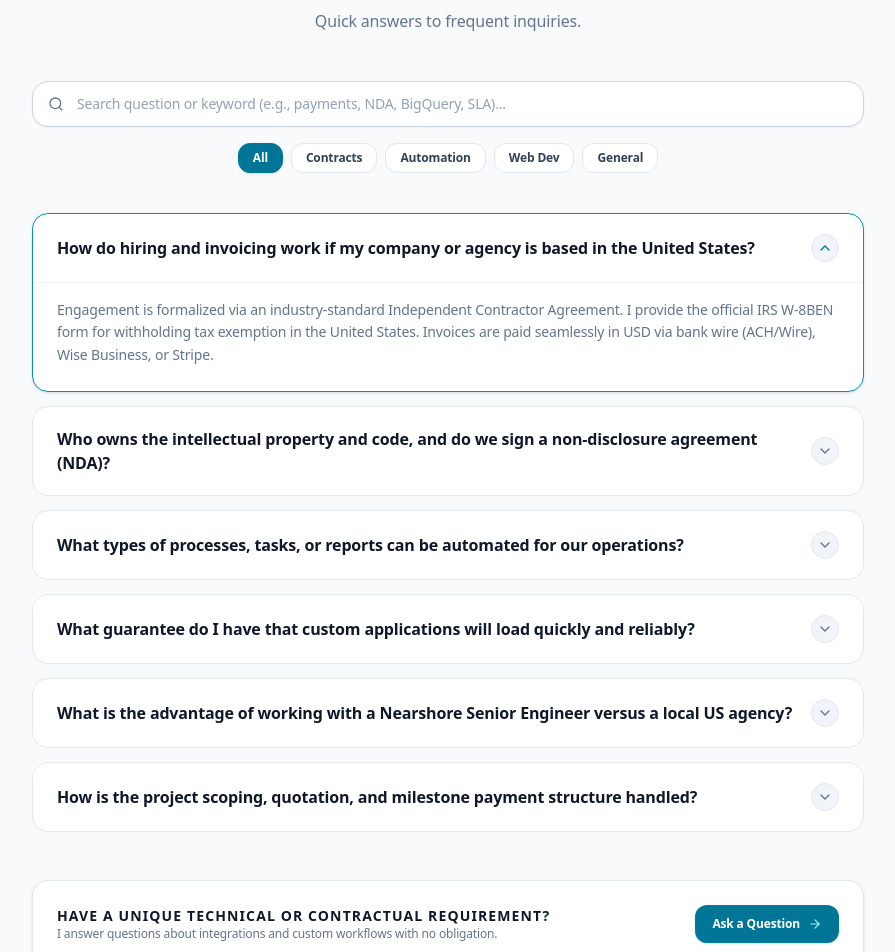
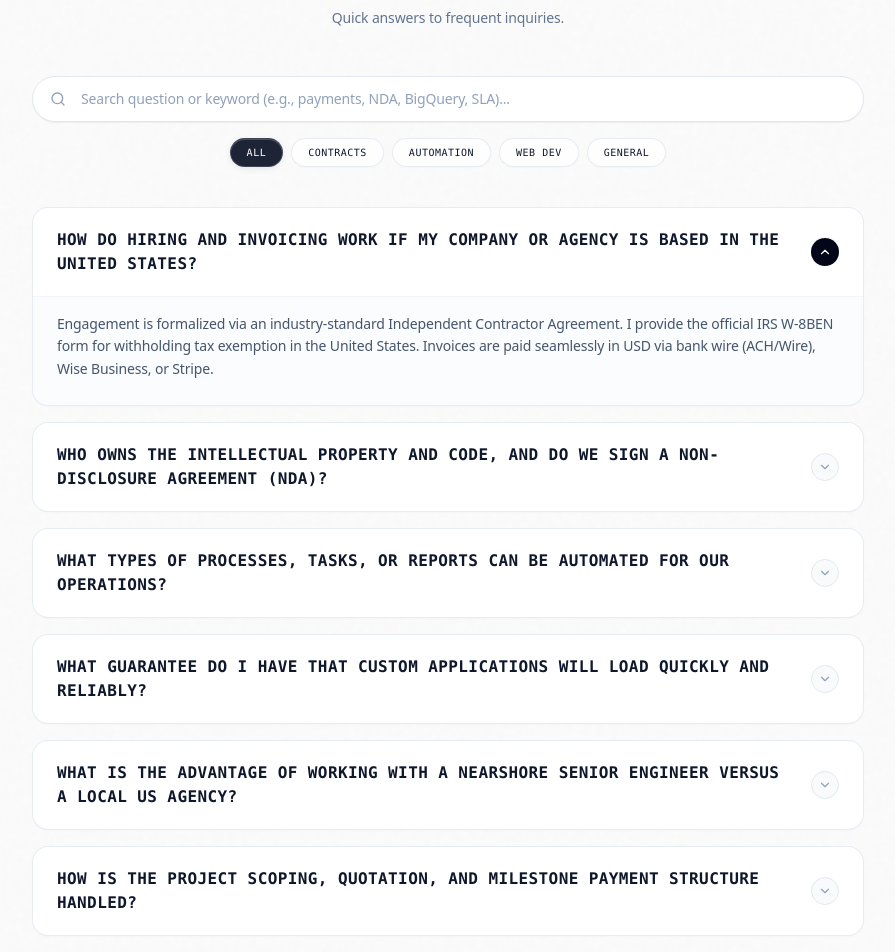
Before and after one commit to programador-negro/daniel_web_marca_personal, a React (Vite) app: page / in a window 1280 px wide. Shown: the part 6620-7572 px from the top of the page, without its empty margins (192-1087 px from the left). Built offline with nearby package versions, Linux system fonts and the light colour scheme; no server answers; the database is empty.

Commit message:
style: apply premium editorial style and pastel accents to FAQSection

```diff
--- a/src/components/FAQSection.tsx
+++ b/src/components/FAQSection.tsx
@@ -36,19 +36,19 @@ export const FAQSection: React.FC = () => {
   };
 
   return (
-    <section id="faqs" className="py-20 sm:py-28 bg-transparent border-t border-slate-200 relative">
+    <section id="faqs" className="py-20 sm:py-28 bg-[#fbfbfb] bg-noise border-t border-slate-100 relative">
       <div className="max-w-4xl mx-auto px-4 sm:px-6 lg:px-8">
 
         {/* Header */}
         <div className="text-center mb-12">
-          <div className="inline-flex items-center gap-2 px-3.5 py-1.5 rounded-full bg-cyan-50 border border-cyan-200 text-cyan-800 text-xs font-mono font-semibold mb-4">
-            <HelpCircle className="w-3.5 h-3.5 text-cyan-700" />
+          <div className="inline-flex items-center gap-2 px-3.5 py-1.5 rounded-full bg-slate-50 border border-slate-200 text-slate-500 text-[10px] font-mono uppercase tracking-widest mb-4">
+            <HelpCircle className="w-3.5 h-3.5 text-slate-400" />
             <span>{t.tag}</span>
           </div>
-          <h2 className="text-3xl sm:text-4xl font-extrabold tracking-tight text-slate-900 mb-3">
+          <h2 className="text-2xl sm:text-4xl font-light text-slate-900 tracking-[0.08em] uppercase mb-3">
             {t.title}
           </h2>
-          <p className="text-sm sm:text-base text-slate-500">
+          <p className="text-xs sm:text-sm text-slate-500 font-light max-w-lg mx-auto">
             {t.subtitle}
           </p>
         </div>
@@ -56,7 +56,7 @@ export const FAQSection: React.FC = () => {
         {/* Search Bar & Categories */}
         <div className="space-y-4 mb-10">
           <div className="relative">
-            <Search className="w-4 h-4 text-slate-500 absolute left-4 top-1/2 -translate-y-1/2 pointer-events-none" />
+            <Search className="w-4 h-4 text-slate-400 absolute left-4.5 top-1/2 -translate-y-1/2 pointer-events-none" />
             <input
               type="text"
               placeholder={
@@ -66,7 +66,7 @@ export const FAQSection: React.FC = () => {
               }
               value={searchQuery}
               onChange={e => setSearchQuery(e.target.value)}
-              className="w-full pl-11 pr-4 py-3 rounded-2xl bg-white border border-slate-300 text-xs sm:text-sm text-slate-900 placeholder-slate-400 focus:outline-none focus:border-cyan-600 focus:ring-1 focus:ring-cyan-600 transition-colors shadow-xs"
+              className="w-full pl-12 pr-4 py-3 rounded-full bg-white border border-slate-200 text-xs sm:text-sm text-slate-950 placeholder-slate-400 focus:outline-none focus:border-slate-800 transition-colors shadow-2xs"
             />
           </div>
 
@@ -76,10 +76,10 @@ export const FAQSection: React.FC = () => {
                 key={cat.id}
                 type="button"
                 onClick={() => setSelectedCategory(cat.id)}
-                className={`px-3.5 py-1.5 rounded-xl text-xs font-semibold transition-all cursor-pointer ${
+                className={`px-4 py-1.5 rounded-full font-mono text-[10px] uppercase tracking-wider transition-all cursor-pointer ${
                   selectedCategory === cat.id
-                    ? 'bg-cyan-700 text-white shadow-sm border border-cyan-700'
-                    : 'bg-white text-slate-700 hover:text-slate-900 border border-slate-200 hover:bg-slate-100'
+                    ? 'btn-ios-dark'
+                    : 'btn-ios-secondary'
                 }`}
               >
                 {cat.label}
@@ -89,36 +89,36 @@ export const FAQSection: React.FC = () => {
         </div>
 
         {/* Accordion List */}
-        <div className="space-y-3.5">
+        <div className="space-y-4">
           {filteredFaqs.map((faq) => {
             const isOpen = openId === faq.id;
             return (
               <div
                 key={faq.id}
                 id={`faq-item-${faq.id}`}
-                className={`rounded-2xl border transition-all ${
+                className={`card-editorial overflow-hidden transition-all ${
                   isOpen
-                    ? 'bg-white border-cyan-600 shadow-sm'
-                    : 'bg-white border-slate-200 hover:border-slate-300'
+                    ? 'border-slate-300 bg-white shadow-xs'
+                    : 'border-slate-200/80 bg-white/95'
                 }`}
               >
                 <button
                   type="button"
                   onClick={() => toggleAccordion(faq.id)}
-                  className="w-full px-5 sm:px-6 py-4 sm:py-5 text-left flex items-center justify-between gap-4 cursor-pointer"
+                  className="w-full px-5 sm:px-6 py-4.5 sm:py-5 text-left flex items-center justify-between gap-4 cursor-pointer"
                 >
-                  <span className="text-sm sm:text-base font-bold text-slate-900">
+                  <span className="text-sm sm:text-base font-semibold tracking-wide text-slate-900 uppercase font-mono">
                     {faq.question}
                   </span>
-                  <div className={`w-7 h-7 rounded-full bg-slate-100 border border-slate-200 flex items-center justify-center shrink-0 transition-transform ${
-                    isOpen ? 'rotate-180 border-cyan-500 text-cyan-700 bg-cyan-50' : 'text-slate-500'
+                  <div className={`w-7 h-7 rounded-full flex items-center justify-center shrink-0 transition-all ${
+                    isOpen ? 'rotate-180 bg-slate-950 text-white shadow-xs' : 'bg-slate-50 border border-slate-200 text-slate-400'
                   }`}>
-                    <ChevronDown className="w-4 h-4" />
+                    <ChevronDown className="w-3.5 h-3.5" />
                   </div>
                 </button>
 
                 {isOpen && (
-                  <div className="px-5 sm:px-6 pb-5 sm:pb-6 text-xs sm:text-sm text-slate-500 leading-relaxed border-t border-slate-100 pt-4">
+                  <div className="px-5 sm:px-6 pb-5 sm:pb-6 text-xs sm:text-sm text-slate-600 font-light leading-relaxed border-t border-slate-100 pt-4 bg-slate-50/50">
                     <p>{faq.answer}</p>
                   </div>
                 )}
@@ -127,34 +127,34 @@ export const FAQSection: React.FC = () => {
           })}
 
           {filteredFaqs.length === 0 && (
-            <div className="text-center py-10 text-slate-500 text-xs">
+            <div className="text-center py-10 text-slate-400 font-mono text-[11px] uppercase tracking-wider">
               {isSpanish
-                ? 'No encontramos preguntas relacionadas con tu búsqueda. Escríbeme directamente en la sección de contacto.'
-                : 'No questions found matching your search. Feel free to contact me directly below.'}
+                ? 'No encontramos preguntas relacionadas con tu búsqueda.'
+                : 'No questions found matching your search.'}
             </div>
           )}
         </div>
 
         {/* Direct CTA under FAQs */}
-        <div className="mt-12 text-center p-6 rounded-2xl bg-white border border-slate-200 shadow-sm flex flex-col sm:flex-row items-center justify-between gap-4">
-          <div className="text-left">
-            <h3 className="text-sm font-bold text-slate-900">
+        <div className="mt-12 card-editorial p-6 sm:p-8 bg-indigo-50/40 border border-indigo-100/60 shadow-2xs flex flex-col sm:flex-row items-center justify-between gap-6">
+          <div className="text-center sm:text-left">
+            <h3 className="text-sm font-semibold tracking-wide text-slate-900 font-mono uppercase">
               {isSpanish
-                ? '¿Tienes un requerimiento técnico o contractual particular?'
-                : 'Have a unique technical or contractual requirement?'}
+                ? '¿Tienes un requerimiento particular?'
+                : 'Have a unique requirement?'}
             </h3>
-            <p className="text-xs text-slate-500">
+            <p className="text-xs text-slate-500 font-light mt-1">
               {isSpanish
-                ? 'Respondo dudas sobre integraciones o flujos de trabajo sin compromiso.'
-                : 'I answer questions about integrations and custom workflows with no obligation.'}
+                ? 'Respondo dudas sobre integraciones, arquitectura de datos o flujos sin compromiso.'
+                : 'I answer questions about custom integrations, database architecture or pipelines.'}
             </p>
           </div>
           <a
             href="#contacto"
-            className="inline-flex items-center gap-2 px-4 py-2.5 rounded-xl bg-cyan-700 hover:bg-cyan-600 text-white text-xs font-bold shrink-0 transition-all shadow-sm border border-cyan-600/30 hover:scale-[1.02] active:scale-[0.98]"
+            className="btn-ios-dark inline-flex items-center gap-2.5 px-6 py-3 rounded-full text-white text-[10px] font-mono uppercase tracking-widest shrink-0 transition-all shadow-xs cursor-pointer"
           >
-            <span>{isSpanish ? 'Hacer una Pregunta' : 'Ask a Question'}</span>
-            <ArrowRight className="w-3.5 h-3.5 text-cyan-200" />
+            <span>{isSpanish ? 'HACER UNA PREGUNTA' : 'ASK A QUESTION'}</span>
+            <ArrowRight className="w-3.5 h-3.5 text-slate-300" />
           </a>
         </div>
 
```
